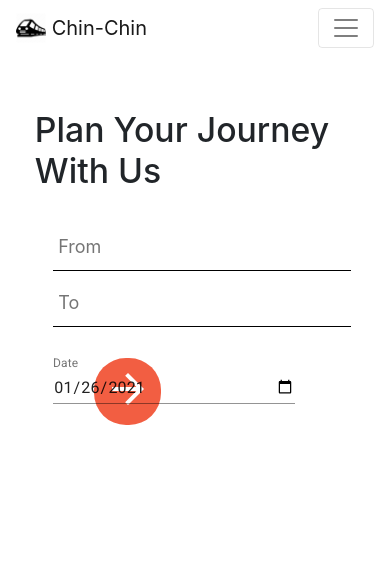
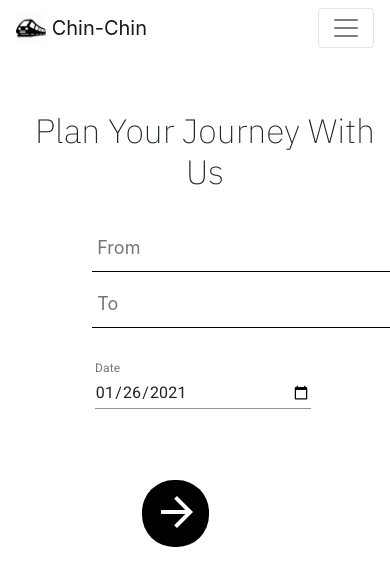
Before and after one commit to ayeshrodz/Train-Ticketing-System, a React (Create React App) app: page /home in a window 390 px wide. Shown: the top 586 px of the page. Built offline with nearby package versions, Linux system fonts and the light colour scheme; no server answers.

Commit message:
Changes in the Home Page

```diff
--- a/src/components/home/Home.css
+++ b/src/components/home/Home.css
@@ -1,4 +1,4 @@
-@import url('https://fonts.googleapis.com/css2?family=Roboto&display=swap');
+@import url('https://fonts.googleapis.com/css2?family=IBM+Plex+Sans:wght@200&display=swap');
 /* Search Input Bar */
 .home1 {
   margin-left: 30%;
@@ -9,6 +9,11 @@
 }
 .Search-Form {
   margin-left: -2%;
+}
+.bgcr {
+  height: 100vh;
+  background-color: #ffffff;
+
 }
 /* Search-Result Input Bar */
 
@@ -40,13 +45,19 @@ font-size: 18px;
 }
 /* DatePicker */
 .DatePicker-Search{
-  margin-top: 8px !important;
+  margin-top: 10px !important;
     position: absolute;
     clear: both;
     width: 30%;
     margin-left: 24% !important;
 }
+.topic-2 {
+  text-align: center;
+    font-family: 'IBM Plex Sans', sans-serif;
+    font-size: 40px;
+    margin-left: -45%;
 
+}
 /* Search-Button */
 .btn-1{
   border: none !important;
@@ -80,13 +91,13 @@ font-size: 18px;
     float: left;
     border: none;
     border-bottom: 1px solid #000000;
-    margin-left: -33%;
+    margin-left: -10%;
   }
   .DatePicker-Search {
-    width: 100%;
+    width: 84%;
     display: contents;
-    margin-left: -33% !important;
-    margin-top: 12% !important;
+    margin-left: -9% !important;
+    margin-top: 13% !important;
   }
   .topic-2 {
     font-size: 4vh;
@@ -95,7 +106,7 @@ font-size: 18px;
   }
   .Search-Form {
       margin-top: 10%;
-      margin-left: 4%;
+
   }
   .btn-1 {
     width: 30vw;
@@ -105,6 +116,12 @@ font-size: 18px;
 
   .dropdwon-icon {
     display: none !important;
+  }
+  .next-btn-home {
+
+    margin-top: 80%;
+    margin-left: 3%;
+
   }
 
 }
@@ -119,25 +136,19 @@ font-size: 18px;
   flex-shrink: 0 !important;
   -webkit-user-select: none !important;
   user-select: none !important;
-  margin-top: -10%;
+  margin-top: -5%;
   color: #ffffff;
-  margin-left: 14%;
+  margin-left: 16%;
 
 }
 
 .next-btn-home {
-
   width: 67px;
-  height: 67px;
-  display: inline-block;
-  background: #f25e42;
-  border-radius: 32px;
-  font-size: 32px;
-  line-height: 63px;
-  color: #ffffff;
-  margin-top: 10%;
-  float: left;
-  margin: 0 -16%;
-  margin-top: 13%;
-
+    height: 67px;
+    display: inline-flex;
+    background: #000000;
+    border-radius: 32px;
+    font-size: 32px;
+    margin-left: -20vh;
+    margin-top: 18vh;
 }
--- a/src/components/home/Home.js
+++ b/src/components/home/Home.js
@@ -23,8 +23,11 @@ var date = curr.toISOString().substr(0,10);
     }
   }
   return (
-    <div className="home1">
-      <h2 className="topic-2">Plan Your Journey With Us</h2>
+    <div className = "bgcr">
+      <div className="home1">
+     <div align = "center" className = "chin">
+     <h2 className="topic-2">Plan Your Journey With Us</h2>
+     </div>
       <Form className="Search-Form">
         <div className="input-search">
           <input placeholder="From" value = {fromKeyword} onChange = {e => setInput(e.target.value)}/>
@@ -47,11 +50,9 @@ var date = curr.toISOString().substr(0,10);
         </div>
         <div className = "next-btn-home">
               <ArrowForwardIcon className="arrow-right-home" onClick = {fetchData}/>
-              <IconButton>
-        <ArrowForwardIcon className="arrow-right-home"  />
-      </IconButton>
         </div>
       </Form>
+    </div>
     </div>
   );
 }
```
Also changed, not shown: 1 other file (tests, documents, lock files or other folders).
